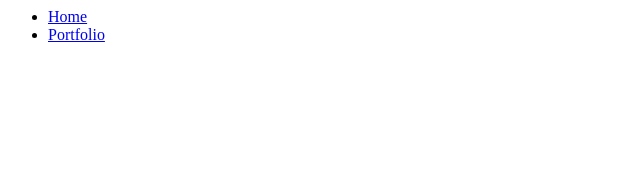
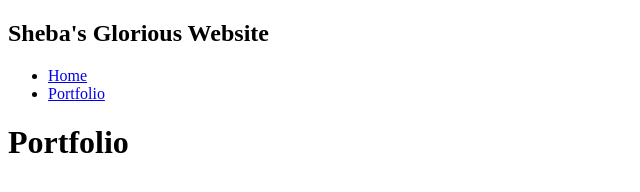
Before and after one commit to jamzanders/jamzanders.github.io, a plain HTML site: page portfolio.html in a window 1280 px wide. Shown: the whole page, without its empty margins (0-640 px from the left). Drawn offline with Linux system fonts and the light colour scheme.

Commit message:
add portfolio.html file

```diff
--- a/portfolio.html
+++ b/portfolio.html
@@ -1,14 +1,31 @@
+<!DOCTYPE HTML>
+<html>
+
+<head>
+    <title>jamikal's Wonderfull Website</title>
+</head>
+
 <body>
-    <!-- All content goes here -->
     <div id="all-contents">
-        <ul>
-            <li>
-                <a href="index.html"> Home </a>
-            </li>
-
-        <li>
-                <a href="portfolio.html"> Portfolio </a>
-            </li>
-        </ul>
+        <nav>
+            <h1>Sheba's Glorious Website</h1>
+            <ul id="nav-ul">
+                <li class="nav-li">
+                    <a class="nav-a" href="index.html">Home</a>
+                </li>
+                <li class="nav-li">
+                    <a class="nav-a" href="portfolio.html">Portfolio</a>
+                </li>
+            </ul>
+        </nav>
+        <main>
+            <div class="content">
+                <h1>Portfolio</h1>
+                <ul id="portfolio">
+                </ul>
+            </div>
+        </main>
     </div>
 </body>
+
+</html>
```
Also changed, not shown: index.html (+2 -2 lines).
